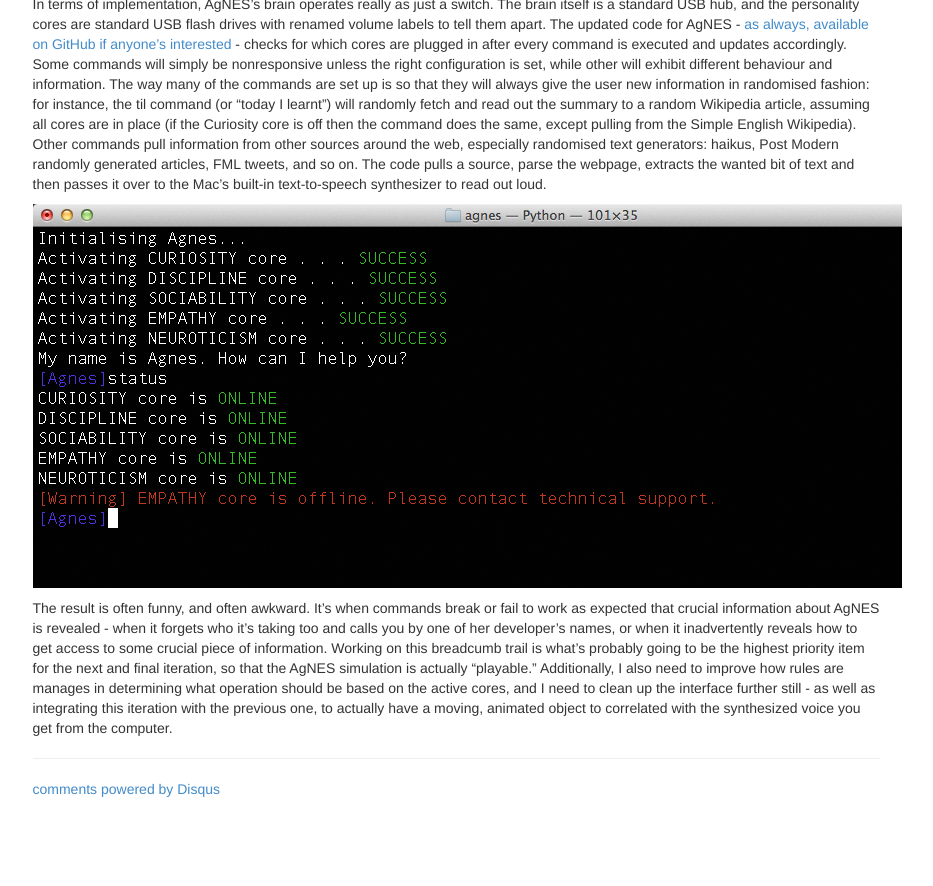
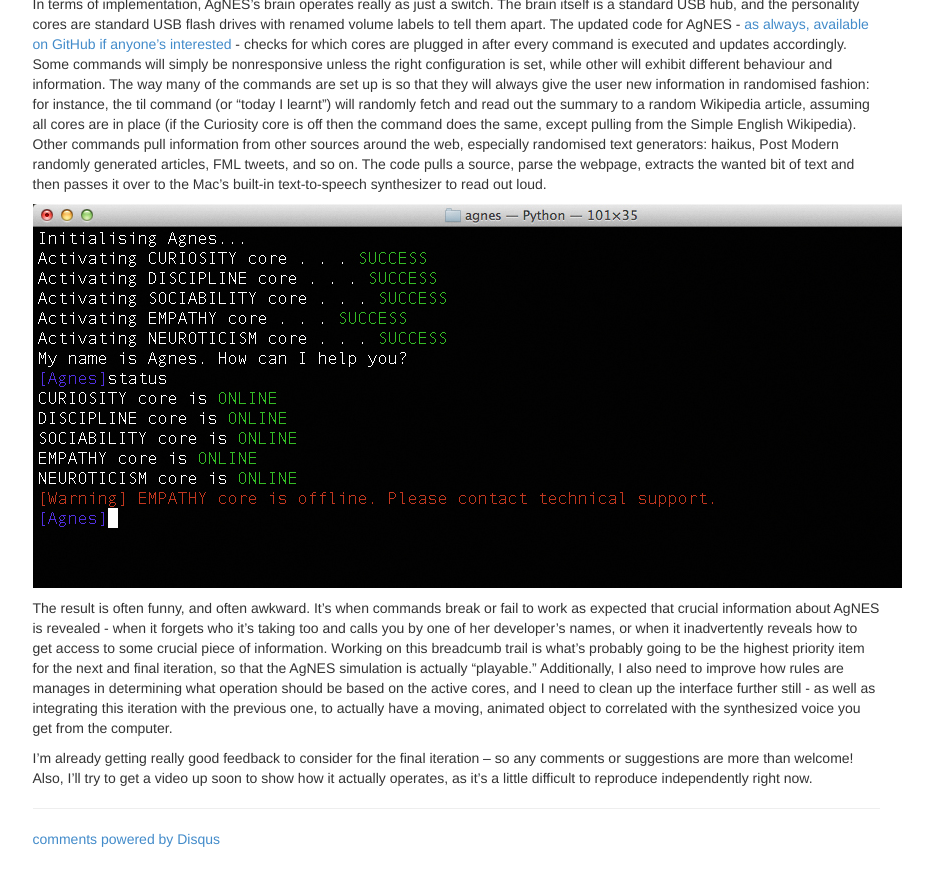
Before and after one commit to piscosour/piscosour.github.io, a Jekyll site: the page built from _posts/2013-11-27-a-voice-to-keep-you-sane-while-exploring-the-depths-of-space.md, in a window 1280 px wide and 900 px high, scrolled down 1751 px. Shown: the top 886 px of the window, without its empty margins (330-1263 px from the left). Built offline with Jekyll 4.4.1, drawn with Linux system fonts in a browser that asks for light colours; comment, search, counter and statistics services are not loaded; before the commit the page ends 2601 px from its top, so only the background shows below that.

Commit message:
updated last post

```diff
--- a/_posts/2013-11-27-a-voice-to-keep-you-sane-while-exploring-the-depths-of-space.md
+++ b/_posts/2013-11-27-a-voice-to-keep-you-sane-while-exploring-the-depths-of-space.md
@@ -27,3 +27,5 @@ In terms of implementation, AgNES's brain operates really as just a switch. The
 ![AgNES reads when cores are plugged out, and modifies behaviour accordingly.](/files/agnes-prompt.jpg)
 
 The result is often funny, and often awkward. It's when commands break or fail to work as expected that crucial information about AgNES is revealed - when it forgets who it's taking too and calls you by one of her developer's names, or when it inadvertently reveals how to get access to some crucial piece of information. Working on this breadcumb trail is what's probably going to be the highest priority item for the next and final iteration, so that the AgNES simulation is actually "playable." Additionally, I also need to improve how rules are manages in determining what operation should be based on the active cores, and I need to clean up the interface further still - as well as integrating this iteration with the previous one, to actually have a moving, animated object to correlated with the synthesized voice you get from the computer.
+
+I’m already getting really good feedback to consider for the final iteration – so any comments or suggestions are more than welcome! Also, I’ll try to get a video up soon to show how it actually operates, as it’s a little difficult to reproduce independently right now.
```
